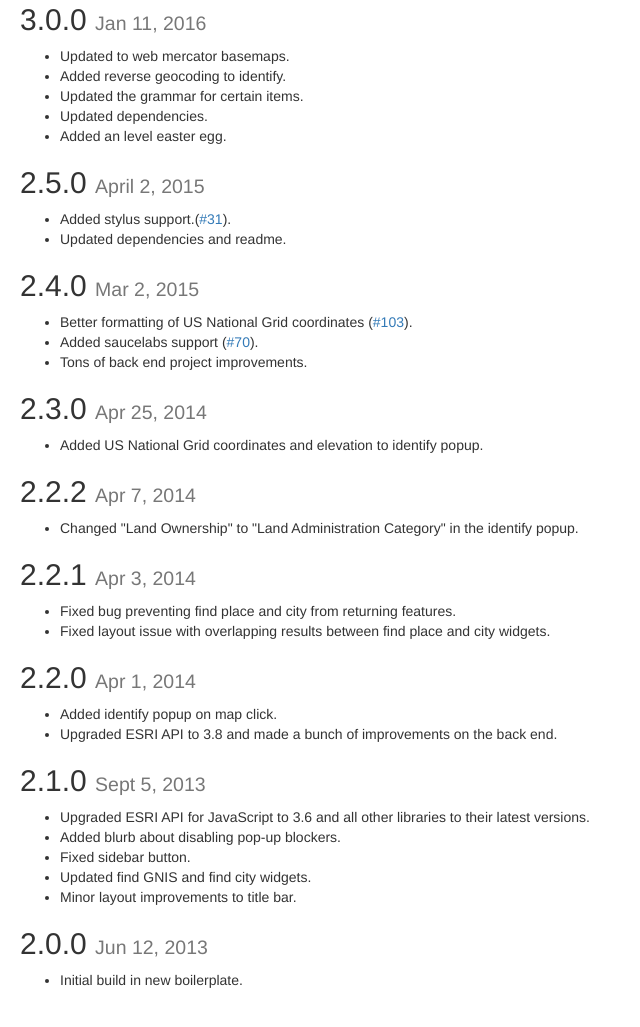
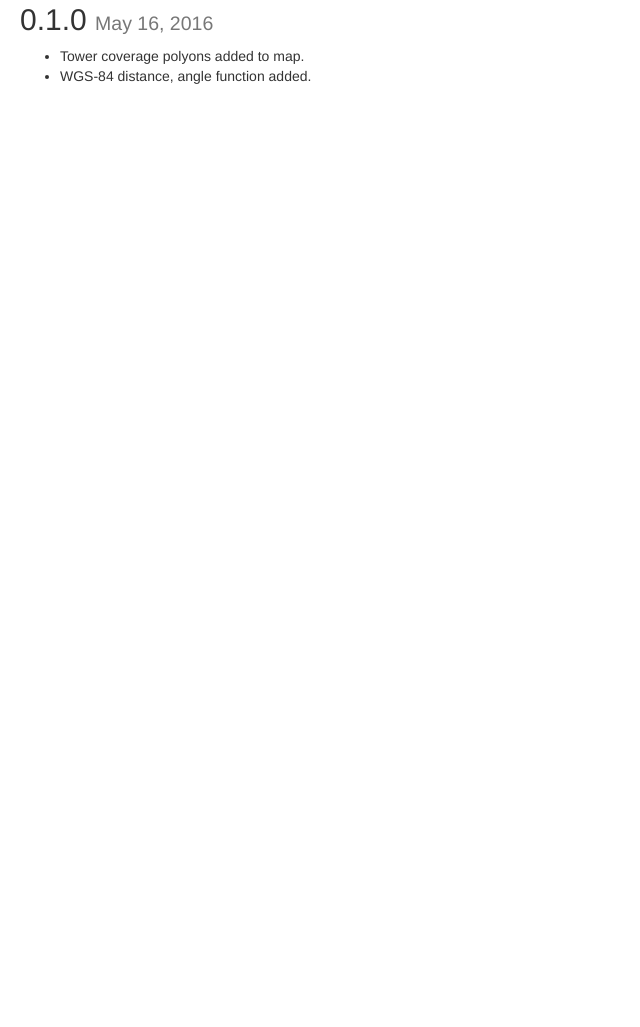
Before and after one commit to keatonwalker/cell-tower-coverage, a website: page src/ChangeLog.html in a window 1280 px wide. Shown: the part 141-1168 px from the top of the page, without its empty margins (0-640 px from the left). After the commit the page ends 800 px from the top, so only its background shows below. Drawn offline with nearby package versions, Linux system fonts and the light colour scheme.

Commit message:
Release v0.1.0

```diff
--- a/bower.json
+++ b/bower.json
@@ -1,6 +1,6 @@
 {
   "name": "cell-tower-coverage",
-  "version": "3.0.0",
+  "version": "0.1.0",
   "dependencies": {
     "agrc": "agrc-widgets#4.0.0",
     "agrc-jasmine-matchers": "~0.1.0",
--- a/package.json
+++ b/package.json
@@ -1,6 +1,6 @@
 {
-  "name": "Atlas",
-  "version": "3.0.0",
+  "name": "Cell Tower Coverage",
+  "version": "0.1.0",
   "description": "A starting point for new projects and atlas.utah.gov",
   "homepage": "https://atlas.utah.gov",
   "repository": {
--- a/src/ChangeLog.html
+++ b/src/ChangeLog.html
@@ -13,55 +13,11 @@
 <body>
 	<h1>Atlas Utah Change Log</h1>
     <a href="./" class="btn btn-default"><span class="glyphicon glyphicon-arrow-left"></span> Back to the app</a>
-    <a href="https://github.com/agrc/AGRCJavaScriptProjectBoilerPlate/issues?state=open" class="btn btn-default">Open Issues</a>
-    <h2>3.0.0 <small>Jan 11, 2016</small></h2>
+    <a href="https://github.com/agrc/cell-tower-coverage/issues?state=open" class="btn btn-default">Open Issues</a>
+    <h2>0.1.0 <small>May 16, 2016</small></h2>
     <ul>
-        <li>Updated to web mercator basemaps.</li>
-        <li>Added reverse geocoding to identify.</li>
-		<li>Updated the grammar for certain items.</li>
-        <li>Updated dependencies.</li>
-		<li>Added an level easter egg.</li>
-    </ul>
-    <h2>2.5.0 <small>April 2, 2015</small></h2>
-    <ul>
-        <li>Added stylus support.(<a href='https://github.com/agrc/AGRCJavaScriptProjectBoilerPlate/issues/31'>#31</a>).</li>
-        <li>Updated dependencies and readme.</li>
-    </ul>
-    <h2>2.4.0 <small>Mar 2, 2015</small></h2>
-    <ul>
-        <li>Better formatting of US National Grid coordinates (<a href='https://github.com/agrc/AGRCJavaScriptProjectBoilerPlate/issues/103'>#103</a>).</li>
-        <li>Added saucelabs support (<a href='https://github.com/agrc/AGRCJavaScriptProjectBoilerPlate/issues/70'>#70</a>).</li>
-        <li>Tons of back end project improvements.</li>
-    </ul>
-    <h2>2.3.0 <small>Apr 25, 2014</small></h2>
-    <ul>
-        <li>Added US National Grid coordinates and elevation to identify popup.</li>
-    </ul>
-    <h2>2.2.2 <small>Apr 7, 2014</small></h2>
-    <ul>
-        <li>Changed "Land Ownership" to "Land Administration Category" in the identify popup.</li>
-    </ul>
-    <h2>2.2.1 <small>Apr 3, 2014</small></h2>
-    <ul>
-        <li>Fixed bug preventing find place and city from returning features.</li>
-        <li>Fixed layout issue with overlapping results between find place and city widgets.</li>
-    </ul>
-    <h2>2.2.0 <small>Apr 1, 2014</small></h2>
-    <ul>
-        <li>Added identify popup on map click.</li>
-        <li>Upgraded ESRI API to 3.8 and made a bunch of improvements on the back end.</li>
-    </ul>
-    <h2>2.1.0 <small>Sept 5, 2013</small></h2>
-    <ul>
-        <li>Upgraded ESRI API for JavaScript to 3.6 and all other libraries to their latest versions.</li>
-        <li>Added blurb about disabling pop-up blockers.</li>
-        <li>Fixed sidebar button.</li>
-        <li>Updated find GNIS and find city widgets.</li>
-        <li>Minor layout improvements to title bar.</li>
-    </ul>
-    <h2>2.0.0 <small>Jun 12, 2013</small></h2>
-    <ul>
-        <li>Initial build in new boilerplate.</li>
+        <li>Tower coverage polyons added to map.</li>
+				<li>WGS-84 distance, angle function added.</li>
     </ul>
     <br>
 </body>
--- a/src/app/config.js
+++ b/src/app/config.js
@@ -26,7 +26,7 @@ define([
 
         // version.: String
         //      The version number.
-        version: '3.0.0',
+        version: '0.1.0',
 
         // apiKey: String
         //      The api key used for services on api.mapserv.utah.gov
--- a/src/app/package.json
+++ b/src/app/package.json
@@ -1,6 +1,6 @@
 {
-    "name": "Atlas.app",
-    "version": "3.0.0",
+    "name": "CellTowerCoverage.app",
+    "version": "0.1.0",
     "main": "main",
     "description": "AGRC Boilerplate",
     "homepage": "https://github.com/agrc/AGRCJavaScriptProjectBoilerPlate",
```
